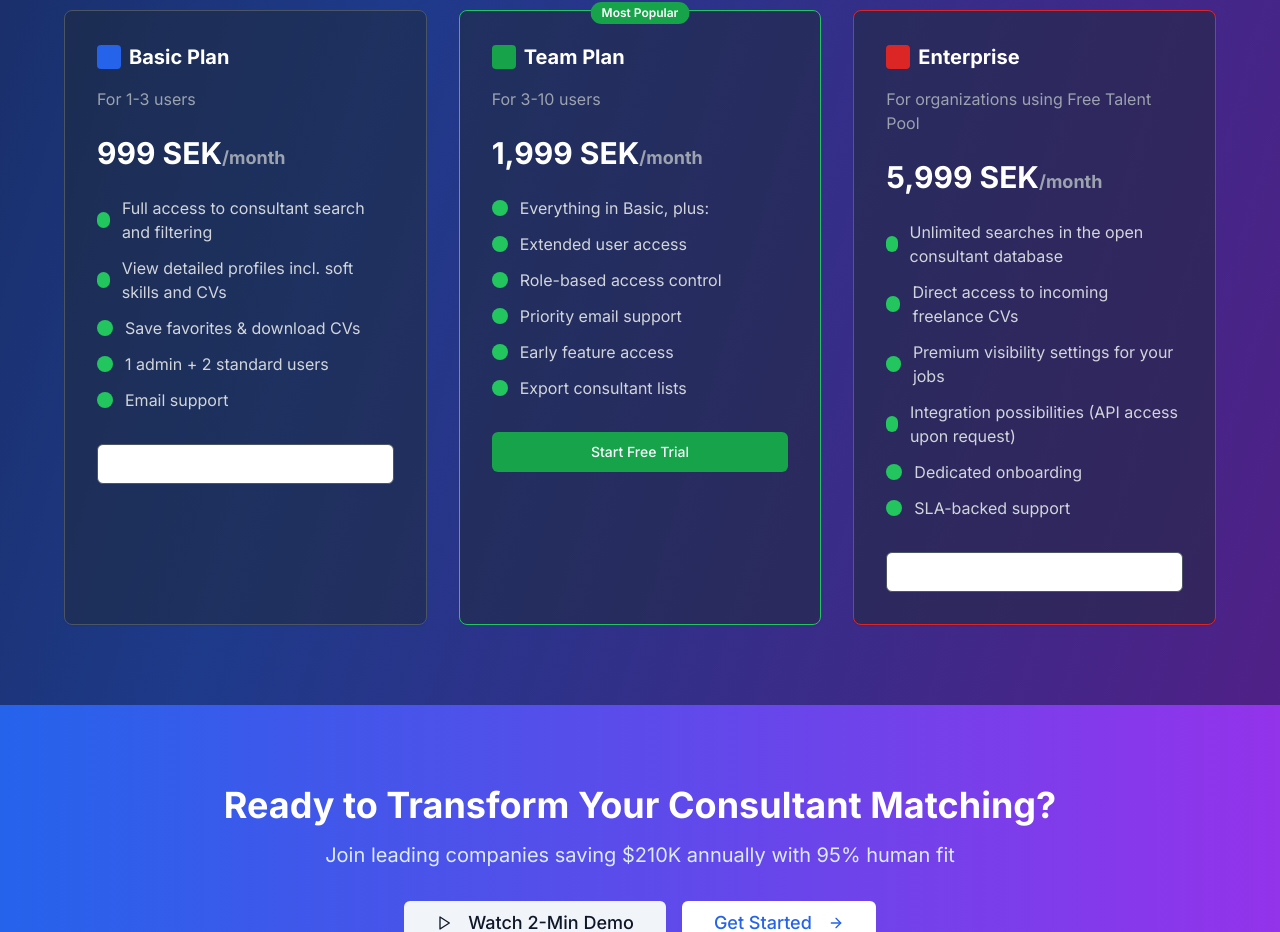
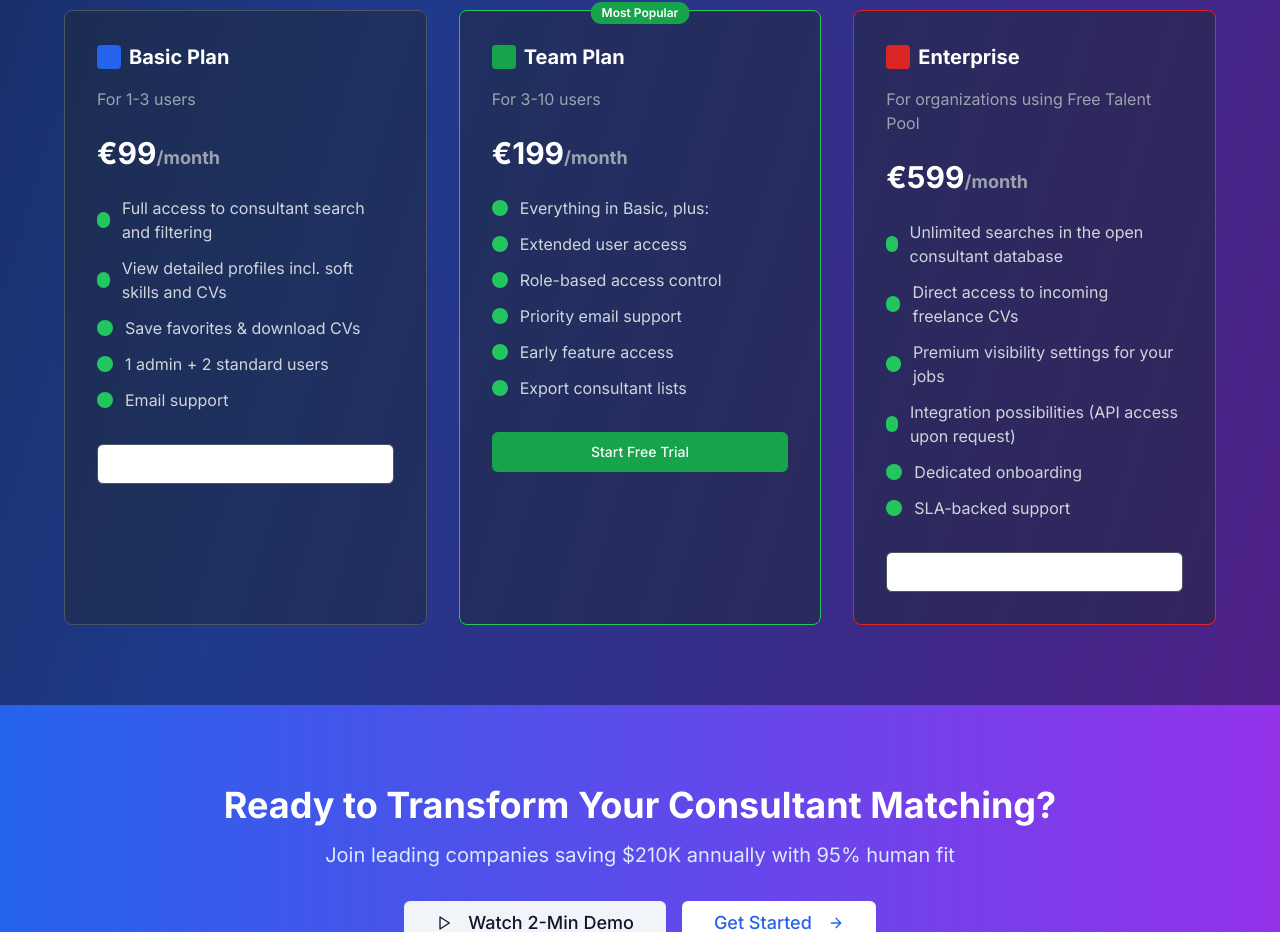
Before and after one commit to marchillander1/real-deal-artifacts, a React (Vite) app: page / in a window 1280 px wide. Shown: the part 3010-3942 px from the top of the page. Built offline with nearby package versions, Linux system fonts and the light colour scheme.

Commit message:
Update pricing information
Updated pricing information on the pricing page to reflect the specified prices for the basic, team, and enterprise plans.

```diff
--- a/src/pages/Landing.tsx
+++ b/src/pages/Landing.tsx
@@ -1,3 +1,4 @@
+
 
 import React from 'react';
 import { Button } from '@/components/ui/button';
@@ -404,7 +405,7 @@ export default function Landing() {
                   <h3 className="text-xl font-bold text-white">Basic Plan</h3>
                 </div>
                 <p className="text-gray-400 mb-6">For 1-3 users</p>
-                <div className="text-3xl font-bold text-white mb-6">999 SEK<span className="text-lg text-gray-400">/month</span></div>
+                <div className="text-3xl font-bold text-white mb-6">€99<span className="text-lg text-gray-400">/month</span></div>
 
                 <ul className="space-y-3 mb-8">
                   <li className="flex items-center text-gray-300">
@@ -446,7 +447,7 @@ export default function Landing() {
                   <h3 className="text-xl font-bold text-white">Team Plan</h3>
                 </div>
                 <p className="text-gray-400 mb-6">For 3-10 users</p>
-                <div className="text-3xl font-bold text-white mb-6">1,999 SEK<span className="text-lg text-gray-400">/month</span></div>
+                <div className="text-3xl font-bold text-white mb-6">€199<span className="text-lg text-gray-400">/month</span></div>
 
                 <ul className="space-y-3 mb-8">
                   <li className="flex items-center text-gray-300">
@@ -489,7 +490,7 @@ export default function Landing() {
                   <h3 className="text-xl font-bold text-white">Enterprise</h3>
                 </div>
                 <p className="text-gray-400 mb-6">For organizations using Free Talent Pool</p>
-                <div className="text-3xl font-bold text-white mb-6">5,999 SEK<span className="text-lg text-gray-400">/month</span></div>
+                <div className="text-3xl font-bold text-white mb-6">€599<span className="text-lg text-gray-400">/month</span></div>
 
                 <ul className="space-y-3 mb-8">
                   <li className="flex items-center text-gray-300">
```
